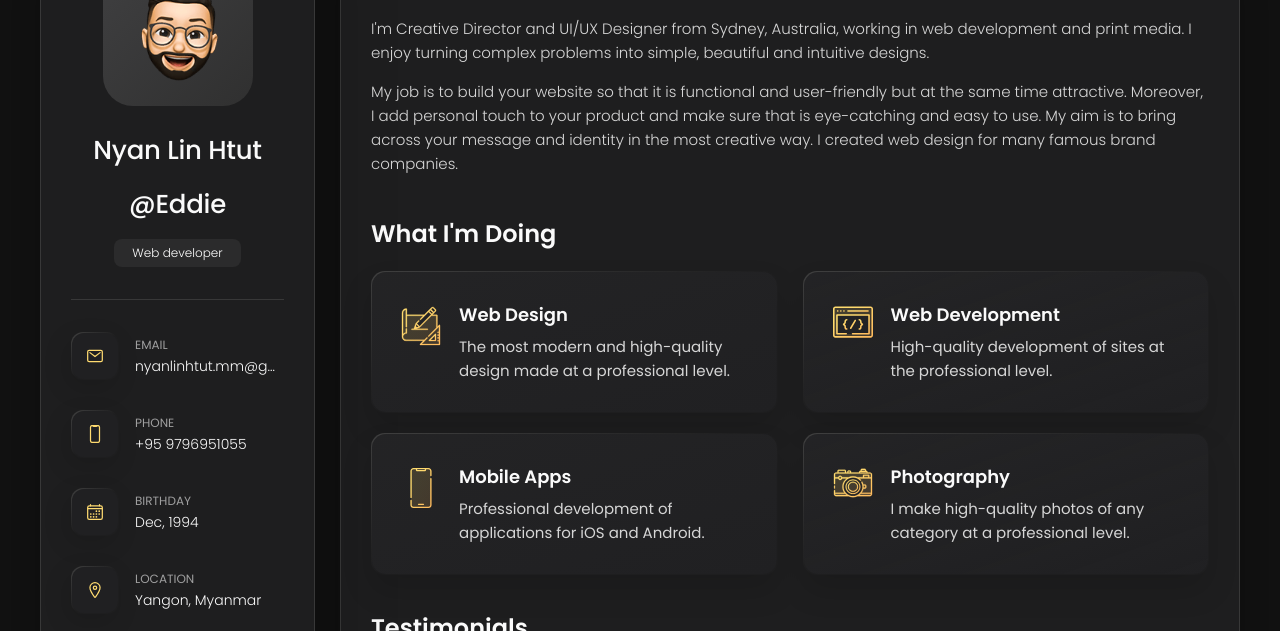
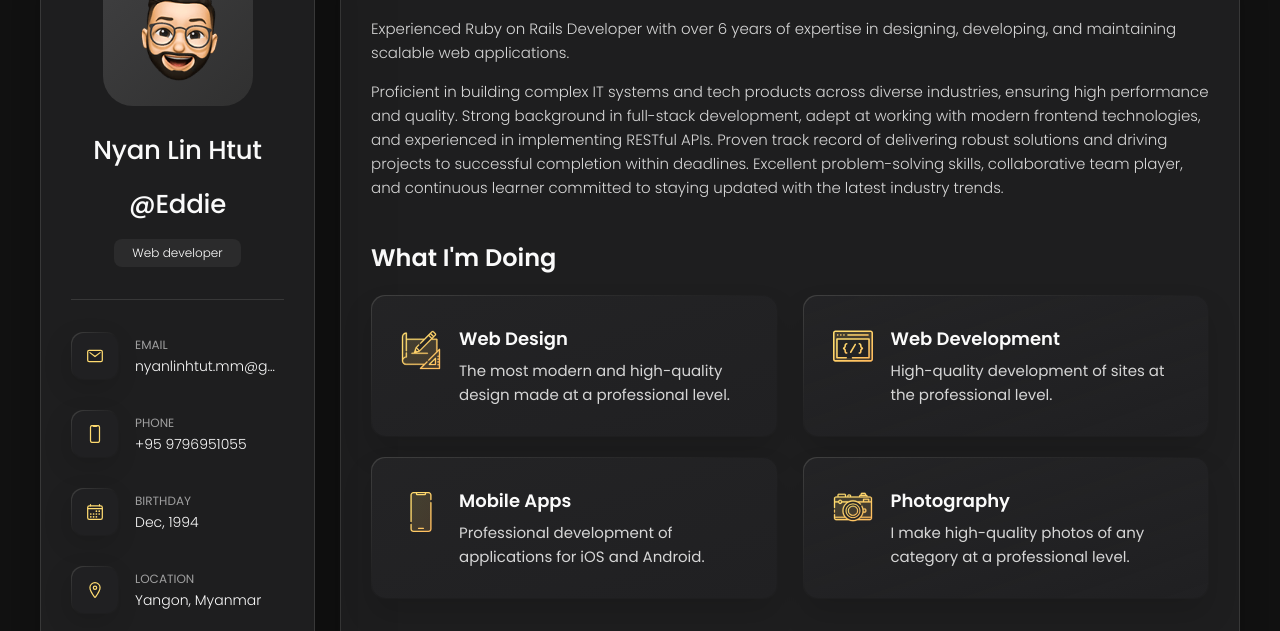
Before and after one commit to PatrickNyan/my-portfolio, a plain HTML site: page index.html in a window 1280 px wide. Shown: the part 162-793 px from the top of the page. Drawn offline with nearby package versions, Linux system fonts and the light colour scheme.

Commit message:
change about

```diff
--- a/index.html
+++ b/index.html
@@ -210,17 +210,14 @@
 
         <section class="about-text">
           <p>
-            I'm Creative Director and UI/UX Designer from Sydney, Australia, working in web development and print media.
-            I enjoy
-            turning complex problems into simple, beautiful and intuitive designs.
+            Experienced Ruby on Rails Developer with over 6 years of expertise in designing, developing, and maintaining scalable web applications.
           </p>
 
           <p>
-            My job is to build your website so that it is functional and user-friendly but at the same time attractive.
-            Moreover, I
-            add personal touch to your product and make sure that is eye-catching and easy to use. My aim is to bring
-            across your
-            message and identity in the most creative way. I created web design for many famous brand companies.
+            Proficient in building complex IT systems and tech products across diverse industries, ensuring high performance and quality.
+            Strong background in full-stack development, adept at working with modern frontend technologies, and experienced in implementing RESTful APIs.
+            Proven track record of delivering robust solutions and driving projects to successful completion within deadlines.
+            Excellent problem-solving skills, collaborative team player, and continuous learner committed to staying updated with the latest industry trends.
           </p>
         </section>
 
```
Also changed, not shown: index.txt.
